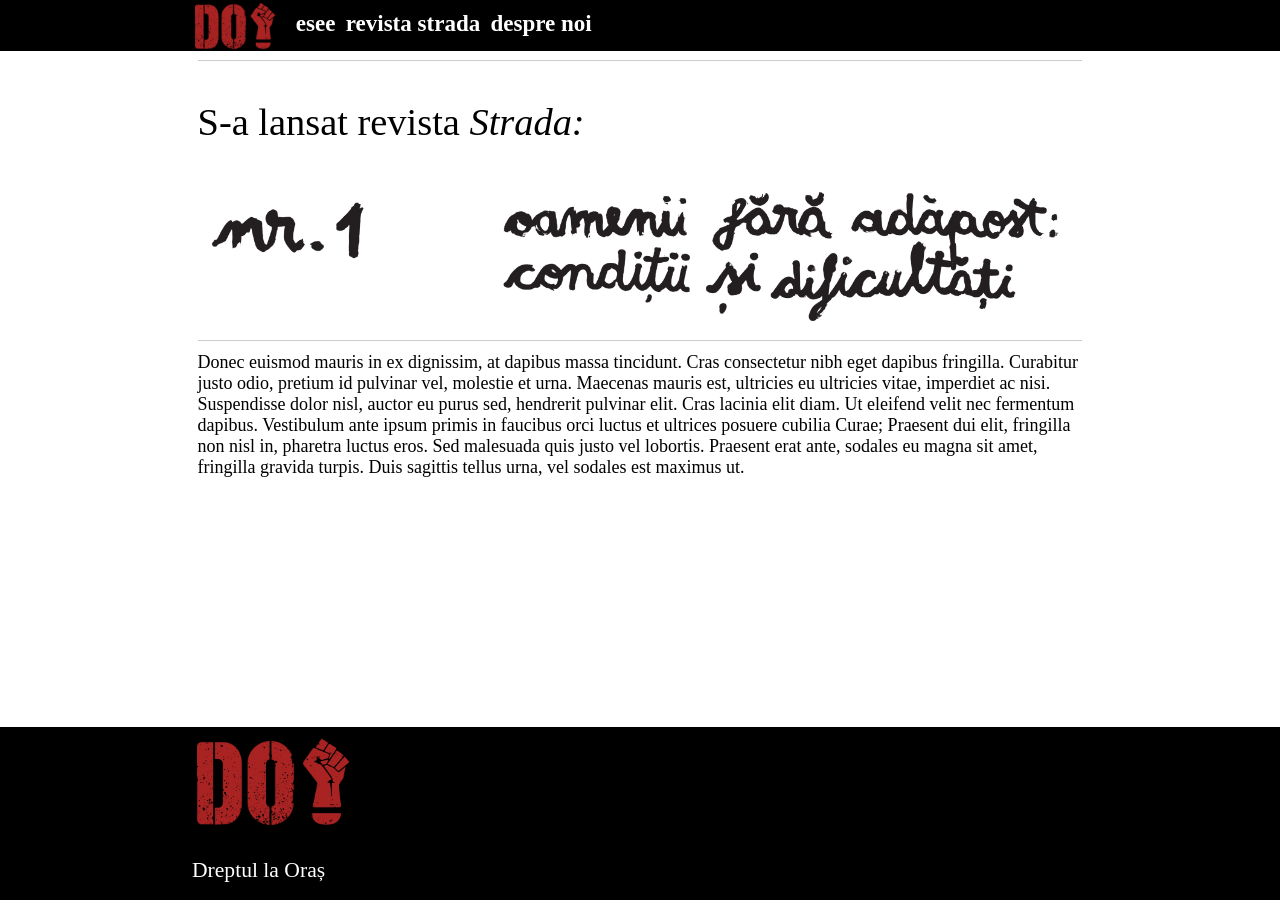
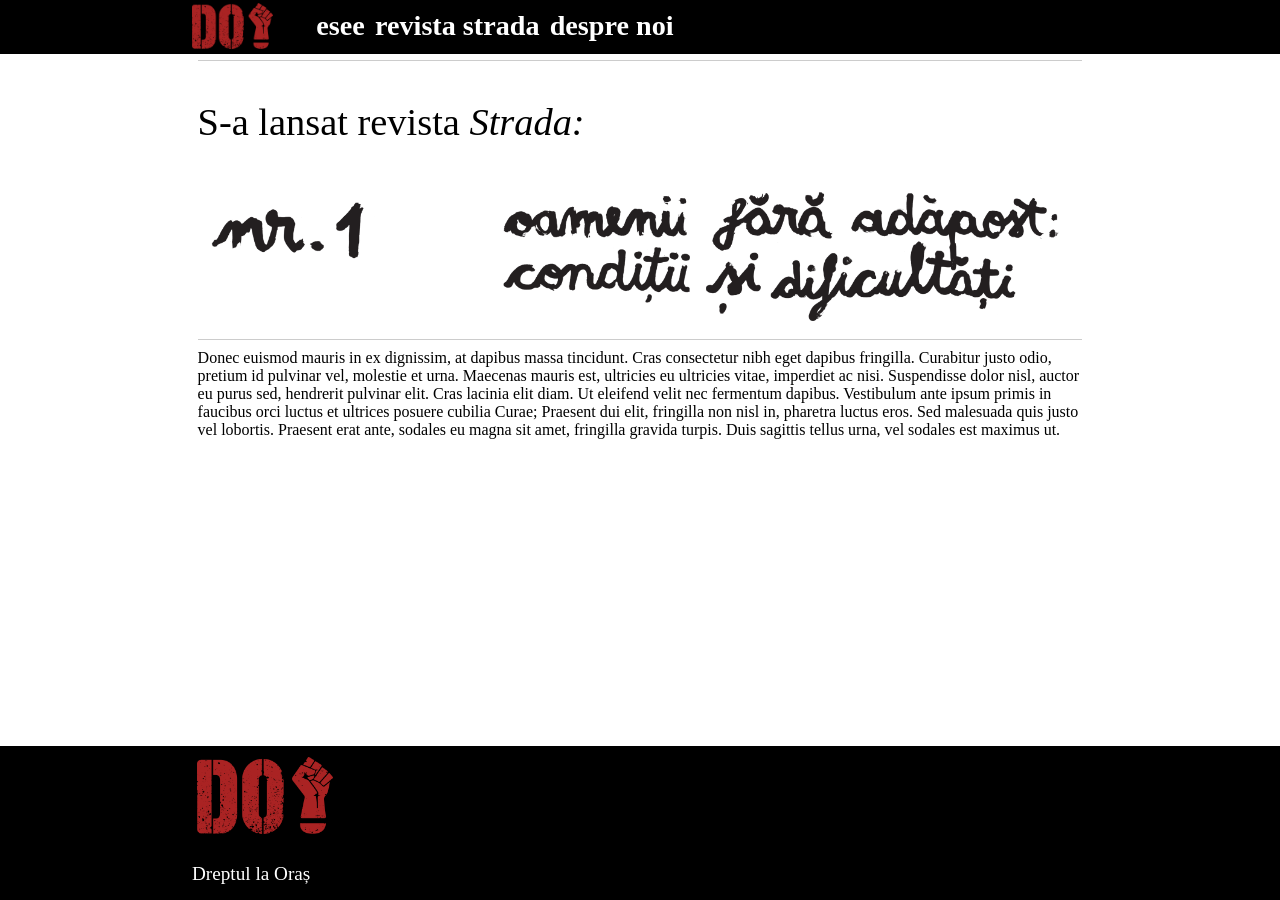
Before and after one commit to dreptul-la-oras/dreptul-la-oras.github.io, a Jekyll site: the page built from index.md, in a window 1280 px wide. Built offline with Jekyll 4.4.1, drawn with Linux system fonts in a browser that asks for light colours.

Commit message:
quasi-fix problem of small screen

```diff
--- a/_layouts/main.html
+++ b/_layouts/main.html
@@ -10,12 +10,10 @@
 
 <body>
 
-<div class="container">
-    <div class="pageCommons">
-        {% include header.html %}
-        <div class="content">{{ content }}</div>
-        {% include footer.html %}
-    </div>
+<div class="content-box" class="content-commons">
+    {% include header.html %}
+    <div class="content">{{ content }}</div>
+    {% include footer.html %}
 </div>
 
 </body>
--- a/assets/css/base.css
+++ b/assets/css/base.css
@@ -3,17 +3,22 @@ html {
     min-height: 100%;
 }
 
-.pageCommons {
-    margin: 0 auto;
-    bottom: 5px;
+/*
+ * This basically sets the constraints for the content
+ */
+.content-box {
     width: 70%;
-    font-family: "Times New Roman", Times, serif;
-    font-size: 18px;
+    margin: auto;
 
     padding-top: 4.1vmax; /*same as header height*/
     padding-bottom: 9em; /*same as header height*/
 }
 
+.content-commons {
+    font-family: "Times New Roman", Times, serif;
+    font-size: 1.6vmax;
+}
+
 .content {
 
 }
--- a/assets/css/header_floating.css
+++ b/assets/css/header_floating.css
@@ -1,15 +1,16 @@
 /* Contains all the styling for the floating header */
+@media screen and (min-width: 480px) {
     .floating-header {
         position: fixed;
         left: 0;
         right: 0;
         top: 0;
         background-color: #000000;
-    height: 4vmax;
+        height: 4.2vmax;
         width: 100%;
         float: left;
 
-    font-size: 1.8vmax;
+        font-size: 2.2vmax;
         font-weight: bold;
     }
 
@@ -25,17 +26,50 @@
     .floating-header-logo {
         max-height: 3.6vmax;
         margin: 0 auto;
-    padding: 0.2vmax;
+        padding-top: 0.2vmax;
+        padding-bottom: 0.2vmax;
+    }
+}
+
+@media screen and (max-width: 480px) {
+    .floating-header {
+        position: fixed;
+        left: 0;
+        right: 0;
+        top: 0;
+        background-color: #000000;
+        height: 8.4vmax;
+        width: 100%;
+        float: left;
+
+        font-size: 2.2vmax;
+        font-weight: bold;
+    }
+
+    .floating-header-wrap {
+        width: 70%;
+        margin: auto;
+    }
+
+    .floating-header-wrap div {
+        float: left;
+    }
+
+    .floating-header-logo {
+        max-height: 3.6vmax;
+        margin: 0 auto;
+        padding-top: 0.2vmax;
+        padding-bottom: 0.2vmax;
+    }
 }
 
 .floating-header-list {
     width: auto;
     height: auto;
     margin: 0 auto;
-    padding-left: 1vmax;
+    padding-left: 3vw;
     padding-top: 0.8vmax;
-    padding-bottom: 0.4vmax;
-
+    padding-bottom: 0.8vmax;
 }
 
 .floating-header-list ul {
@@ -46,14 +80,19 @@
 }
 
 .floating-header-list li {
-    /*this float left has to remain,
-    otherwise the list is not horizontal*/
+    /*
+     * this float left has to remain,
+     * otherwise the list is not horizontal
+     */
     float: left;
+    padding-top: 0;
+    padding-bottom: 0;
     padding-right: 0.4vmax;
     padding-left: 0.4vmax;
 }
 
 .floating-header-list li a {
+    padding: 0;
     display: block;
     color: white;
 }
```
Lines whose indentation alone changed are shown as unchanged.
